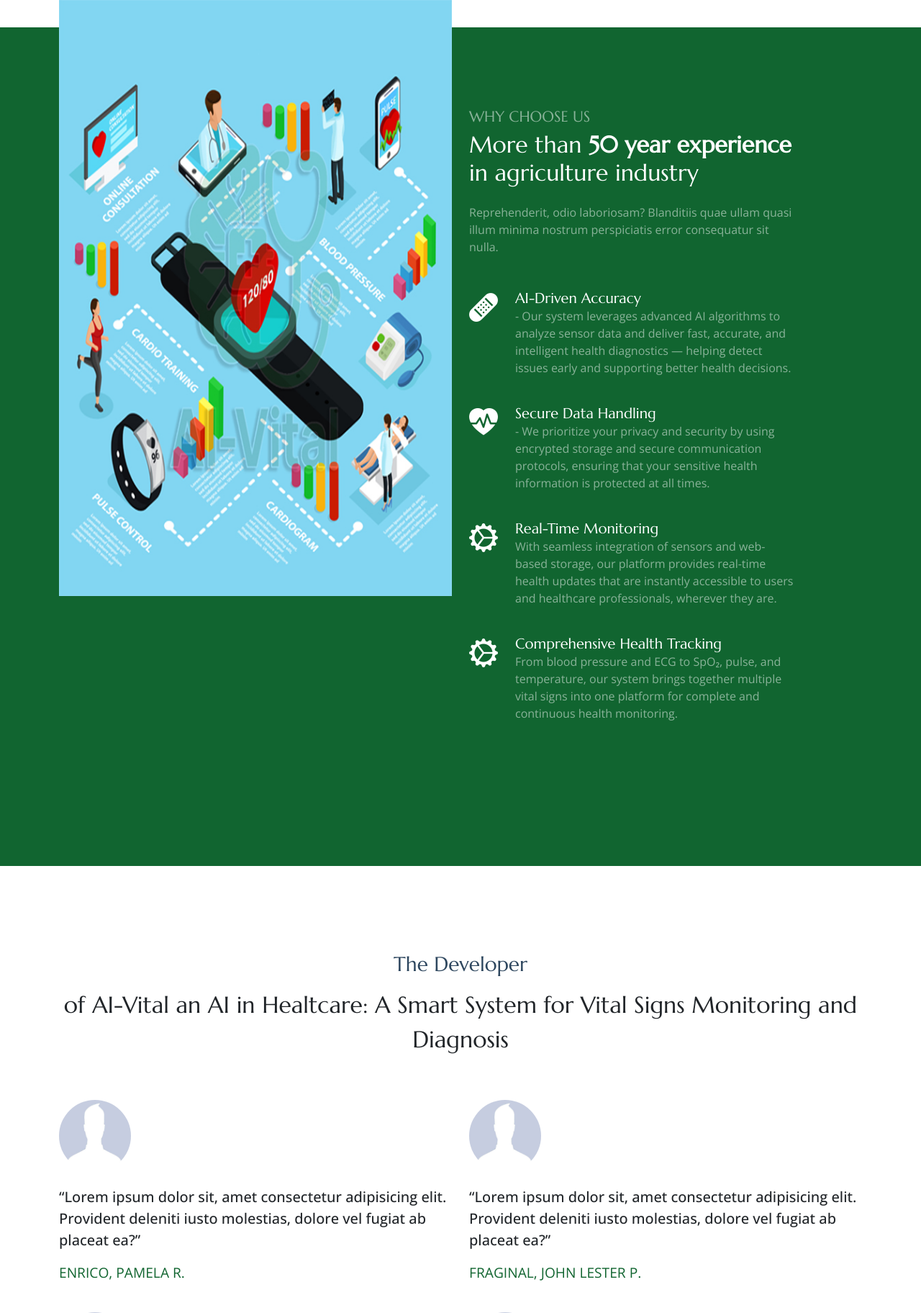
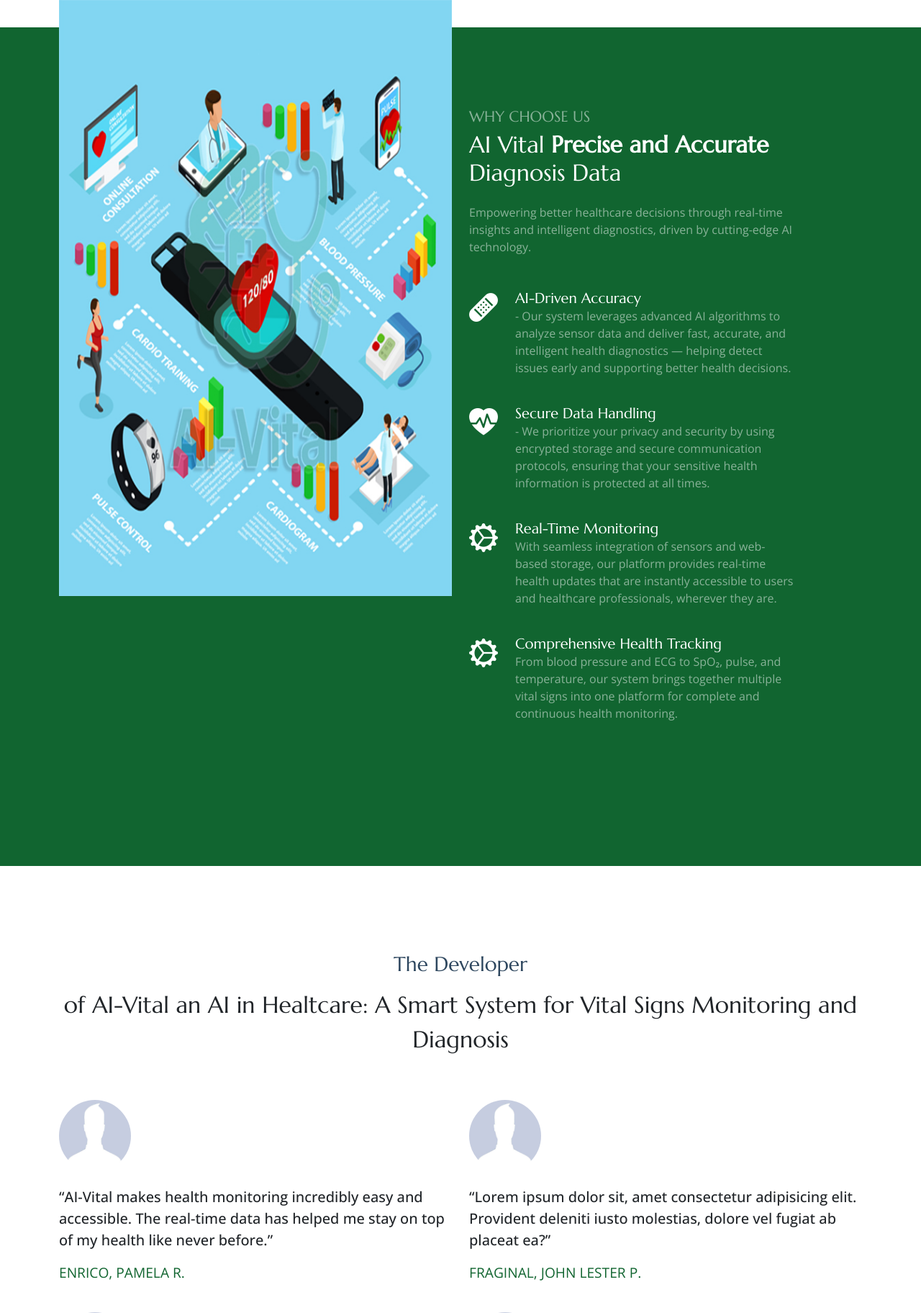
Before and after one commit to Einsbernnn/AI_Vital, a PHP site: page / in a window 1280 px wide. Shown: the part 1695-3519 px from the top of the page at 72% size. Run offline with PHP 8.4, Linux system fonts and the light colour scheme.

Commit message:
index little changes

```diff
--- a/index.php
+++ b/index.php
@@ -327,12 +327,10 @@
       <div class="col-lg-5 ml-auto" data-aos="fade-up" data-aos-delay="100">
         <h3 class="content-subtitle text-white opacity-50">Why Choose Us</h3>
         <h2 class="content-title mb-4">
-          More than <strong>50 year experience</strong> in agriculture
-          industry
+          AI Vital <strong>Precise and Accurate</strong> Diagnosis Data
         </h2>
         <p class="opacity-50">
-          Reprehenderit, odio laboriosam? Blanditiis quae ullam quasi illum
-          minima nostrum perspiciatis error consequatur sit nulla.
+        Empowering better healthcare decisions through real-time insights and intelligent diagnostics, driven by cutting-edge AI technology.
         </p>
               <!-- Icons Section -->
         <div class="row my-5">
@@ -393,9 +391,8 @@
                 <img src="img/developers/developer_1.jpg" alt="Testimonial author">
                 <blockquote>
                   <p>
-                    “Lorem ipsum dolor sit, amet consectetur adipisicing
-                    elit. Provident deleniti iusto molestias, dolore vel fugiat
-                    ab placeat ea?”
+                  “AI-Vital makes health monitoring incredibly easy and accessible.
+                  The real-time data has helped me stay on top of my health like never before.”
                   </p>
                 </blockquote>
                 <p class="client-name">Enrico, Pamela R.</p>
```
